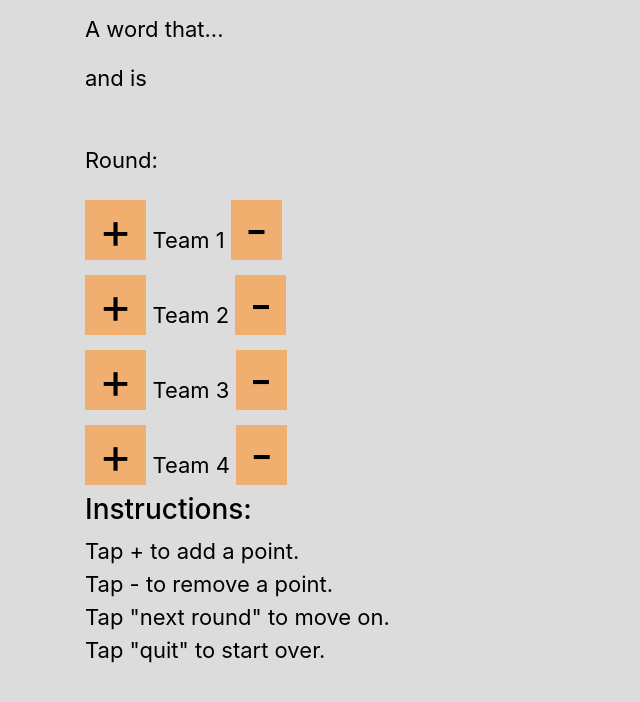
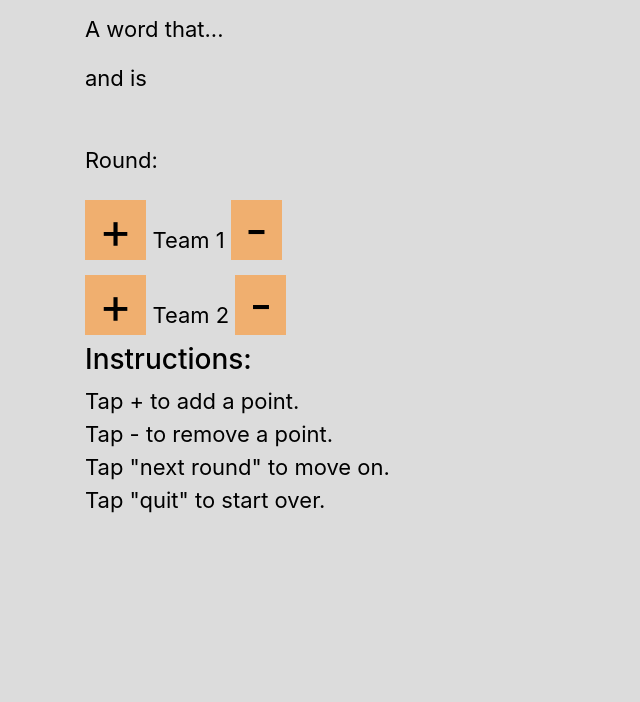
Before and after one commit to DayleyB/JSBlurt, a plain HTML site: page blurt.html in a window 1280 px wide. Both pictures are taken after a click on the element "Start Game". Shown: the part 92-794 px from the top of the page, without its empty margins (0-640 px from the left). Drawn offline with nearby package versions, Linux system fonts and the light colour scheme.

Commit message:
show teamnames on startGame, change checkTeamName

```diff
--- a/blurt.html
+++ b/blurt.html
@@ -40,21 +40,21 @@
 
                 <h4>Name the teams:</h4>
                 <label for="team1" >Team 1: </label>
-                <input type="text" id="teamName1" name="teamName1" value="Team 1">
+                <input class="teamName" type="text" maxlength="20" id="teamName1" name="teamName1" value="Team 1">
                 <span id=teamName1Error></span><br>
 
                 <label for="team2">Team 2: </label>
-                <input type="text" id="teamName2" name="teamName2" value="Team 2">
+                <input class="teamName" type="text" maxlength="20" id="teamName2" name="teamName2" value="Team 2">
                 <span id=teamName2Error></span><br>
 
                 <div id="team3div">
                     <label for="team3" id="team3l">Team 3: </label>
-                    <input type="text" id="teamName3" name="teamName3" value="Team 3">
+                    <input class="teamName" type="text" maxlength="20" id="teamName3" name="teamName3" value="Team 3">
                     <span id=teamName3Error></span><br>
                 </div>
                 <div id="team4div">
                     <label for="team4" id="team4l">Team 4: </label>
-                    <input type="text" id="teamName4" name="teamName4" value="Team 4">
+                    <input class="teamName" type="text" maxlength="20" id="teamName4" name="teamName4" value="Team 4">
                     <span id=teamName3Error></span><br>
                 </div>
 
@@ -81,6 +81,7 @@
                 Tap here for next round.
             </p>
             <div class="showStatAndCons">
+                <!-- TODO: have + and - line up -->
                 <p>A word that...</p>
                 <p id="constraint"></p>
                 <p> and is </p>
@@ -101,19 +102,24 @@
                 <span id="team2score"></span>
                 <br>
 
+                <div id="team3score">
                     <!-- Team 3 name and scoring -->
                     <span id="addTeam3" class="scoreSigns">&nbsp;+&nbsp;</span>
                     <span id="team3">Team 3</span>
                     <span id="subTeam3" class="scoreSigns">&nbsp;-&nbsp;</span>
                     <span id="team3score"></span>
                     <br>
+                </div>
 
+                <div id="team4score">
                     <!-- Team 4 name and scoring -->
                     <span id="addTeam4" class="scoreSigns">&nbsp;+&nbsp;</span>
                     <span id="team4">Team 4</span>
                     <span id="subTeam4" class="scoreSigns">&nbsp;-&nbsp;</span>
                     <span id="team4score"></span>
                     <br>
+                </div>
+
 
             </div> <!-- class = showStatAndCons-->
 
--- a/blurt.js
+++ b/blurt.js
@@ -11,7 +11,8 @@ var StatementArray = [];
 var ConstraintArray = [];
 
 function teamFields (count) {
-    // change to what it should be, don't assume some aren't there
+    // this shows the number of fields selected by the radio button
+    // to enter a team name
     switch(count) {
         case "3":
             $("#team3div").show();
@@ -28,6 +29,8 @@ function teamFields (count) {
     }
 }
 
+// these Msg functions can be called to set/clear an error message
+// the id of the error span is the id of the checked field + "Error"
 function errMsg (inputID , msg) {
     document.getElementById(inputID + "Error").style.color = "red";
     document.getElementById(inputID + "Error").innerHTML = msg;
@@ -38,26 +41,25 @@ function clearMsg (inputID, msg) {
     document.getElementById(inputID + "Error").innerHTML = msg;
 }
 
-function checkTeamName (count) {
-    let teamNameRegEx = /\S/;
-    for (let i = 1; i <= Number(count); i++) {
-        let teamName = "teamName" + String(i);
-        let teamNameValue = document.getElementById(teamName).value;
+function checkTeamName (teamNameID) {
+    // team name must exist and can be anything the keyboard can type
+    let teamNameRegEx = /\S/; // used to check for empty field
+    let teamNameValue = document.getElementById(teamNameID).value;
     let result = teamNameRegEx.test(teamNameValue);
     if (result == false) {
         // show error message next to input field
-            errMsg(teamName, "field required");
+        errMsg(teamNameID, "field required");
         return false;
     }
     else {
-            clearMsg(teamName, "Original!");
+        clearMsg(teamNameID, "Original!");
         // msg ideas; could check the message against a variable ("boring if still Team 1", etc)
         return true;
     }
 }
-}
 
 function checkRoundCount (count) {
+    // verify round count is between global min and max
     if ((count < roundMin) || (count > roundMax)) {
         errMsg("roundCount", "Please enter a number between " + roundMin + " and " + roundMax + ".");
         return false;
@@ -103,22 +105,25 @@ $(document).ready(function(){
     let promiseStatements = fetchStatements();
     let promiseConstraints = fetchConstraints();
 
+    // always start with 2 team fields showing; hides team name 3 and 4 fields
+    teamFields("2");
 
-    teamFields("2");
-    //change function specific to radio button (team_count)
+    // setting up change callback function specific to radio button (team_count)
     $("input[name='team_count']").change(function(){
-        teamFields(document.querySelector('input[name="team_count"]:checked').value);
+        numberOfTeams = document.querySelector('input[name="team_count"]:checked').value;
+        teamFields(numberOfTeams);
     });
 
-    // check fields, team names are required
-    $("input[type=text]").change(function(){
-        checkTeamName(document.querySelector('input[name="team_count"]:checked').value);
+    // check input field when it changes
+    $("input[class='teamName']").change(function(event){
+        checkTeamName(event.target.id); //event.target.id is the field that triggered the event
+        // https://stackoverflow.com/questions/48239/getting-the-id-of-the-element-that-fired-an-event
     });
 
     document.getElementById("roundCountError").innerHTML = roundMin + " - " + roundMax;
 
     // check rounds, input needs to be 1-30
-    $("input[type=text]").change(function(){
+    $("input[name='roundCount']").change(function(){
         checkRoundCount(document.getElementById("roundCount").value);
     });
 
@@ -128,13 +133,18 @@ $(document).ready(function(){
         numberOfTeams = document.querySelector('input[name="team_count"]:checked').value;
 
         // checking if team Names are valid (returns true or false)
-        let teamNameResult = checkTeamName(document.querySelector('input[name="team_count"]:checked').value);
-
-        // getting team name input and pushing to global array
+        // if true, get team name input and push to global array
+        let teamNameResult = true; // assume team names are good
+        teamNames = [];
         for (let i = 1; i <= Number(numberOfTeams); i++) {
-            let teamName = "teamName" + String(i);
+            let teamName = "teamName" + String(i); // id of team name fields
             let teamNameValue = document.getElementById(teamName).value;
                 teamNames.push(teamNameValue);
+            if (!checkTeamName(teamName)) {
+                // got a bad team name, set variable so it won't continue
+                teamNameResult = false;
+            }
+
         }
 
         // checking if round count is valid (returns true or false)
@@ -156,6 +166,25 @@ $(document).ready(function(){
     })
 });
 
+function teamScoreFields (count) {
+    // why and how - need to show only team scores of present teams, hide others
+
+    document.getElementById("team1").innerHTML = teamNames[0];
+    document.getElementById("team2").innerHTML = teamNames[1];
+    $("#team3score").hide();
+    $("#team4score").hide();
+
+    if (count > 2) {
+        $("#team3score").show();
+        document.getElementById("team3").innerHTML = teamNames[2];
+    }
+    if (count > 3) {
+        $("#team4score").show();
+        document.getElementById("team4").innerHTML = teamNames[3];
+    }
+}
+
+
 function runGame() {
     $(".setup_game").hide();
 
@@ -165,6 +194,8 @@ function runGame() {
     });
 
     $(".run_game").show();
+
+    teamScoreFields(numberOfTeams);
 }
 
 function updateGameStatus(currentRound){
```
Lines whose indentation alone changed are shown as unchanged.
